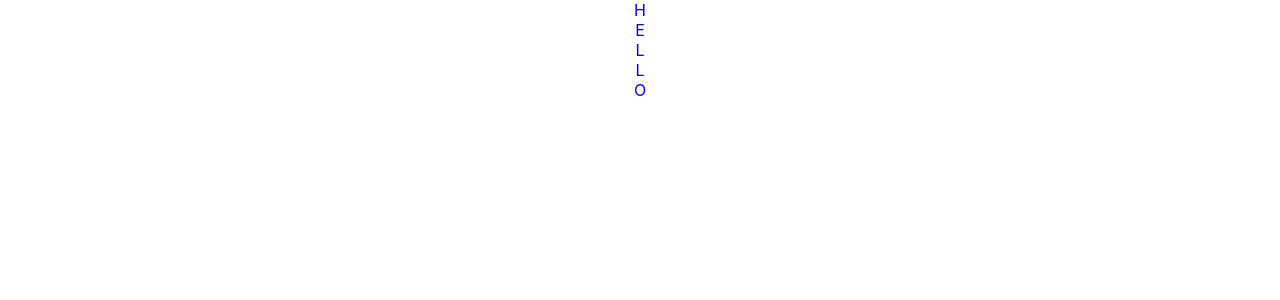
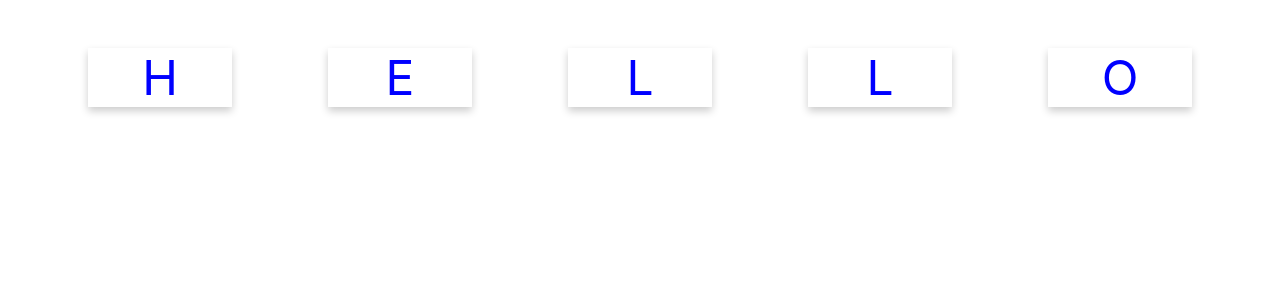
Before and after one commit to FrameTee29/Lab_3SA03, a React (Create React App) app: page / in a window 1280 px wide. Shown: the top 300 px of the page. Built offline with nearby package versions, Linux system fonts and the light colour scheme.

Commit message:
Box Styling

```diff
--- a/src/App.css
+++ b/src/App.css
@@ -32,3 +32,13 @@
     transform: rotate(360deg);
   }
 }
+
+.card{
+  display: inline-block;
+  text-align: center;
+  width: 3em;
+  font-size: 3em;
+  box-shadow: 0 4px 8px 0 rgba(0,0,0,0.2);
+  margin: 1em;
+  user-select: none;
+}
--- a/src/CharacterCard.js
+++ b/src/CharacterCard.js
@@ -4,7 +4,7 @@
 export default class CharacterCard extends React.Component{
     render(){
         return(
-            <div>{this.props.value}</div>
+            <div class="card">{this.props.value}</div>
         );
     }
 }
```
